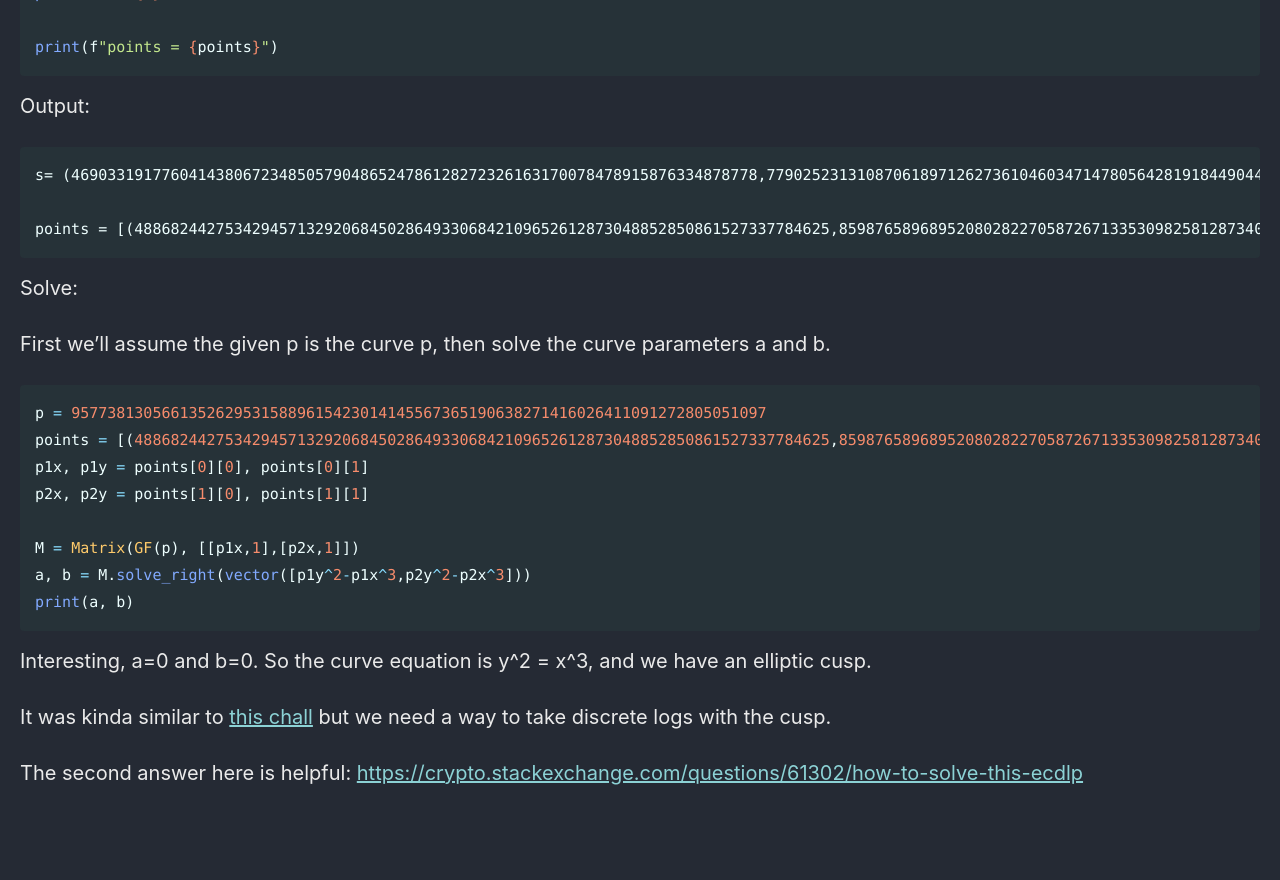
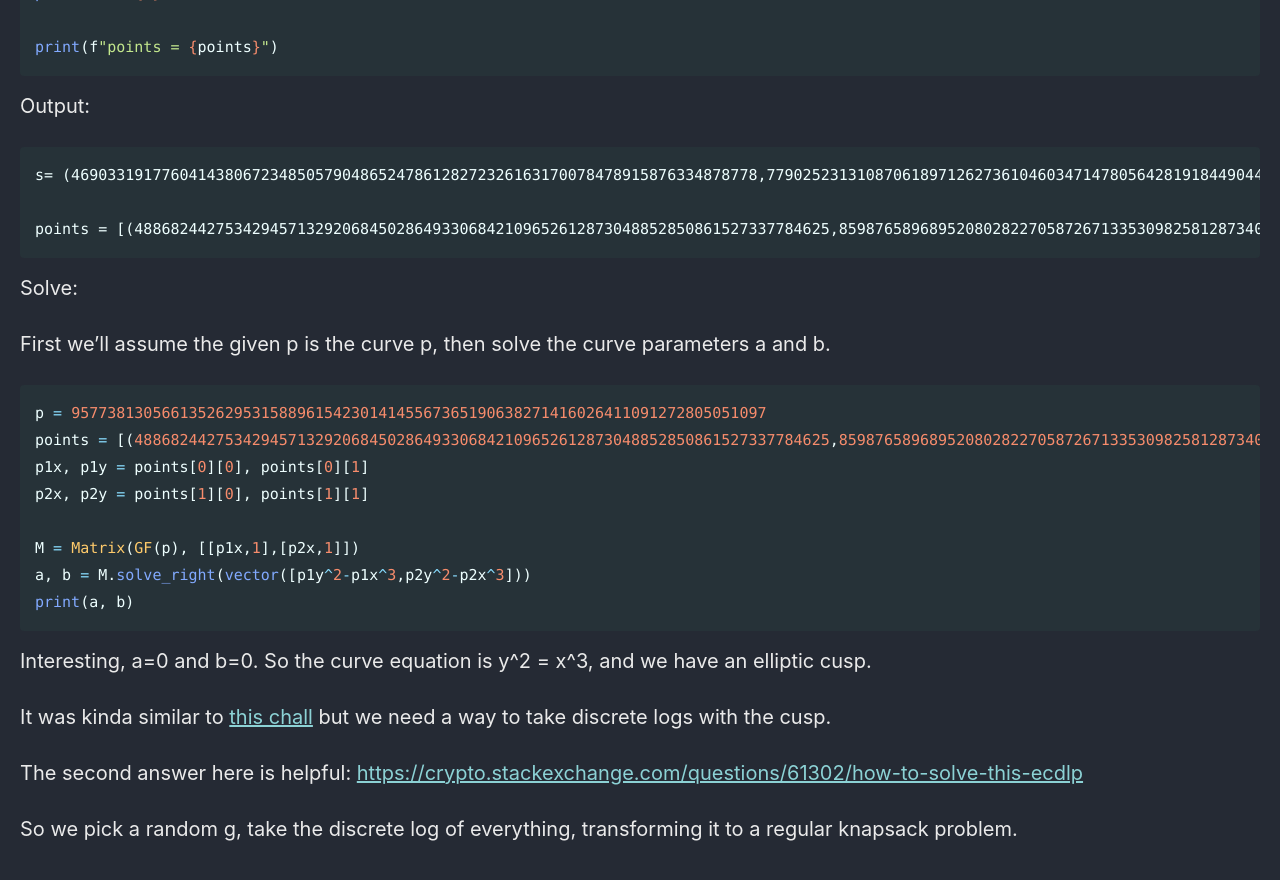
Before and after one commit to Connor-McCartney/Connor-McCartney.github.io, a Jekyll site: the page built from _pages/cryptography/ecc/budget-bag-LACTF-2024.md, in a window 1280 px wide and 900 px high, scrolled down 3130 px. Shown: the top 880 px of the window. Built offline with Jekyll 4.4.1, drawn with Linux system fonts in a browser that asks for light colours; cached includes are drawn as plain includes; before the commit the page ends 3974 px from its top, so only the background shows below that.

Commit message:
Update budget-bag-LACTF-2024.md

```diff
--- a/_pages/cryptography/ecc/budget-bag-LACTF-2024.md
+++ b/_pages/cryptography/ecc/budget-bag-LACTF-2024.md
@@ -146,3 +146,5 @@ Interesting, a=0 and b=0. So the curve equation is y^2 = x^3, and we have an ell
 It was kinda similar to [this chall](https://jsur.in/posts/2021-09-26-ductf-2021-writeups#yadlp) but we need a way to take discrete logs with the cusp.
 
 The second answer here is helpful: <https://crypto.stackexchange.com/questions/61302/how-to-solve-this-ecdlp>
+
+So we pick a random g, take the discrete log of everything, transforming it to a regular knapsack problem.
```
